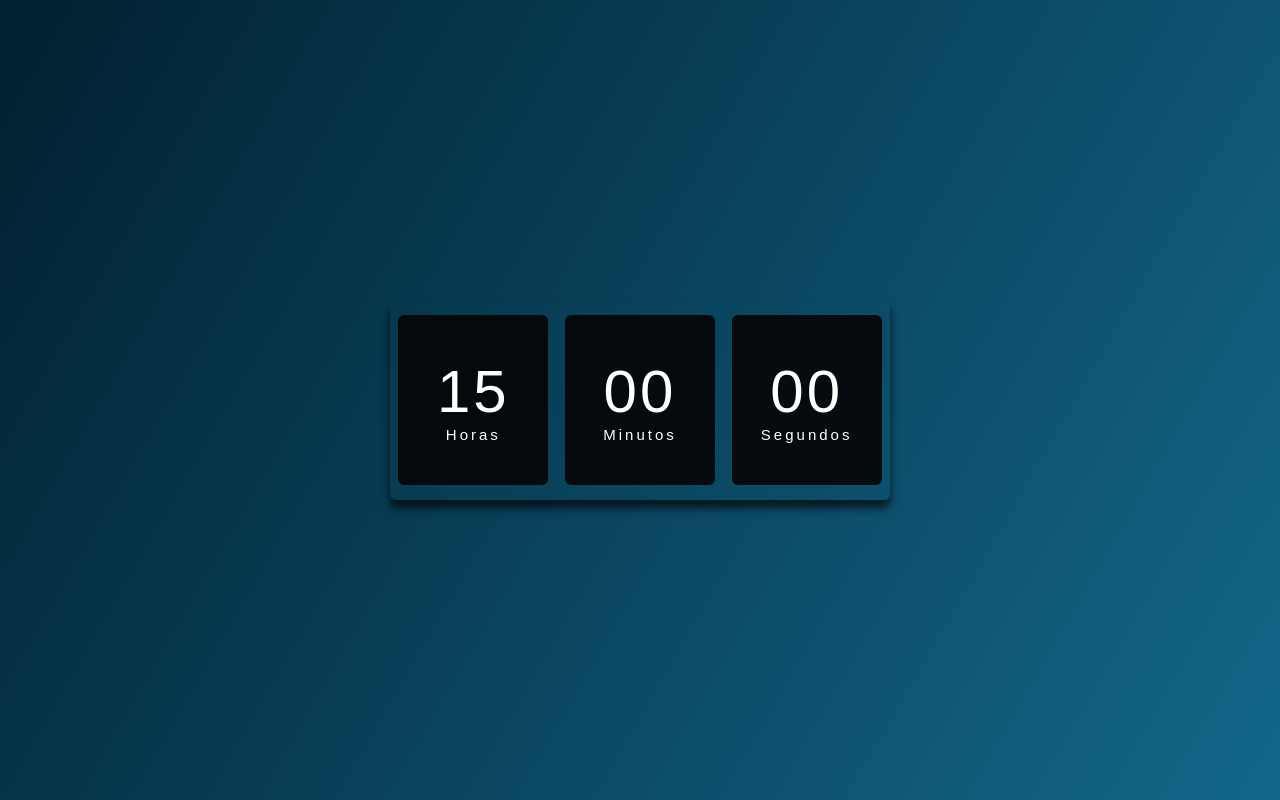
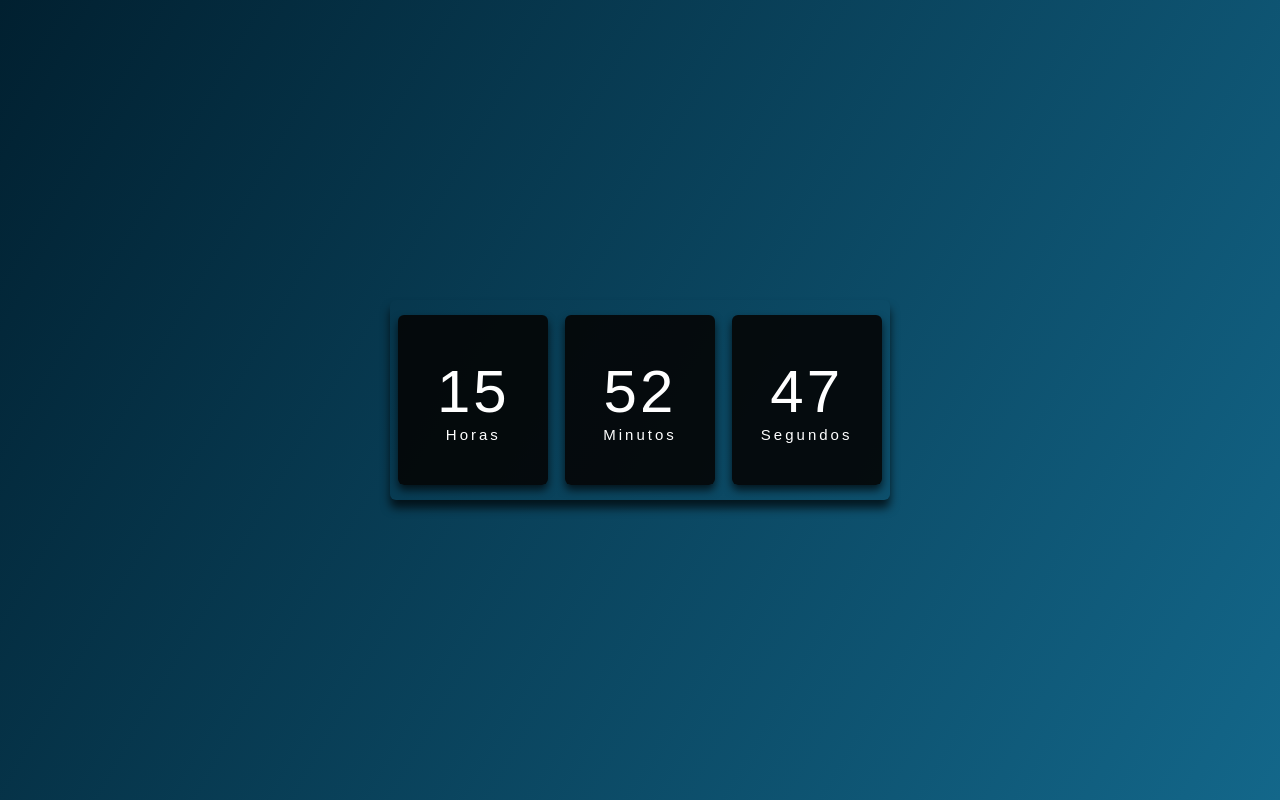
Before and after one commit to IaK3lwin/clock-digital, a plain HTML site: page index.html in a window 1280 px wide. Drawn offline with Linux system fonts and the light colour scheme; a web font is replaced by a local one.

Commit message:
bug fix algoritmo do relogio

```diff
--- a/assets/css/style.css
+++ b/assets/css/style.css
@@ -41,6 +41,7 @@ body{
     border: 5px;
     border-radius: 6px;
     letter-spacing: 3px;
+    box-shadow: 0px 5px 8px rgba(0, 0, 0, .7);
 }
 
 .tempo
--- a/assets/js/script.js
+++ b/assets/js/script.js
@@ -2,17 +2,19 @@ const horas = document.getElementById("horas");
 const minutos = document.getElementById("minutos");
 const segundos = document.getElementById("segundos");
 
-const relogio = setInterval(function time(){
+const relogio = setInterval(function time()
+{
+    let date = new Date();
+    let h = date.getHours();
+    let m = date.getMinutes();
+    let s = date.getSeconds();
 
-    let dateToday = new Date();
-    let hr = dateToday.getHours();
-    let min = dateToday.getMinutes();
-    let seg = dateToday.getSeconds();
+    if (h < 10) h = "0" + h;
+    if (m < 10) m = "0" + m;
+    if (s < 10) s = "0" + s;
 
-    if (hr < 10) hr = "0" + hr
-    if (min < 10) min = "0" + min
-    if (seg < 10) seg = "0" + seg
-    horas.textContent = hr;
-    minutos.textContent = min;
-    segundos.textContent = eg;
-})
+    minutos.textContent = m;
+    segundos.textContent = s;
+    horas.textContent = h;
+
+});
--- a/index.html
+++ b/index.html
@@ -13,7 +13,7 @@
             <span class="tempo">Horas</span>
         </section>
         <section>
-            <span class="minutos">00</span>
+            <span id="minutos">00</span>
             <span class="tempo">Minutos</span>
         </section>
         <section>
```
